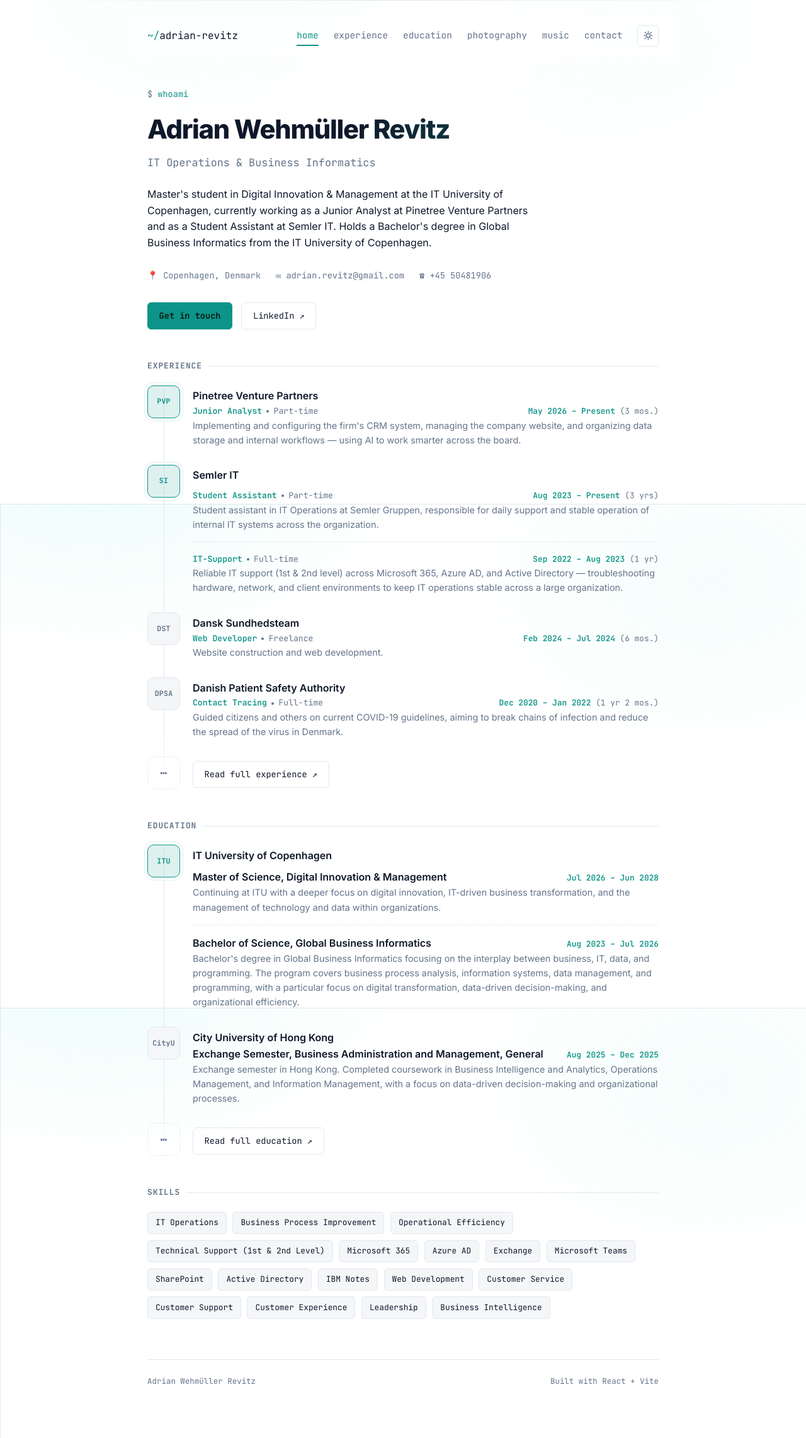
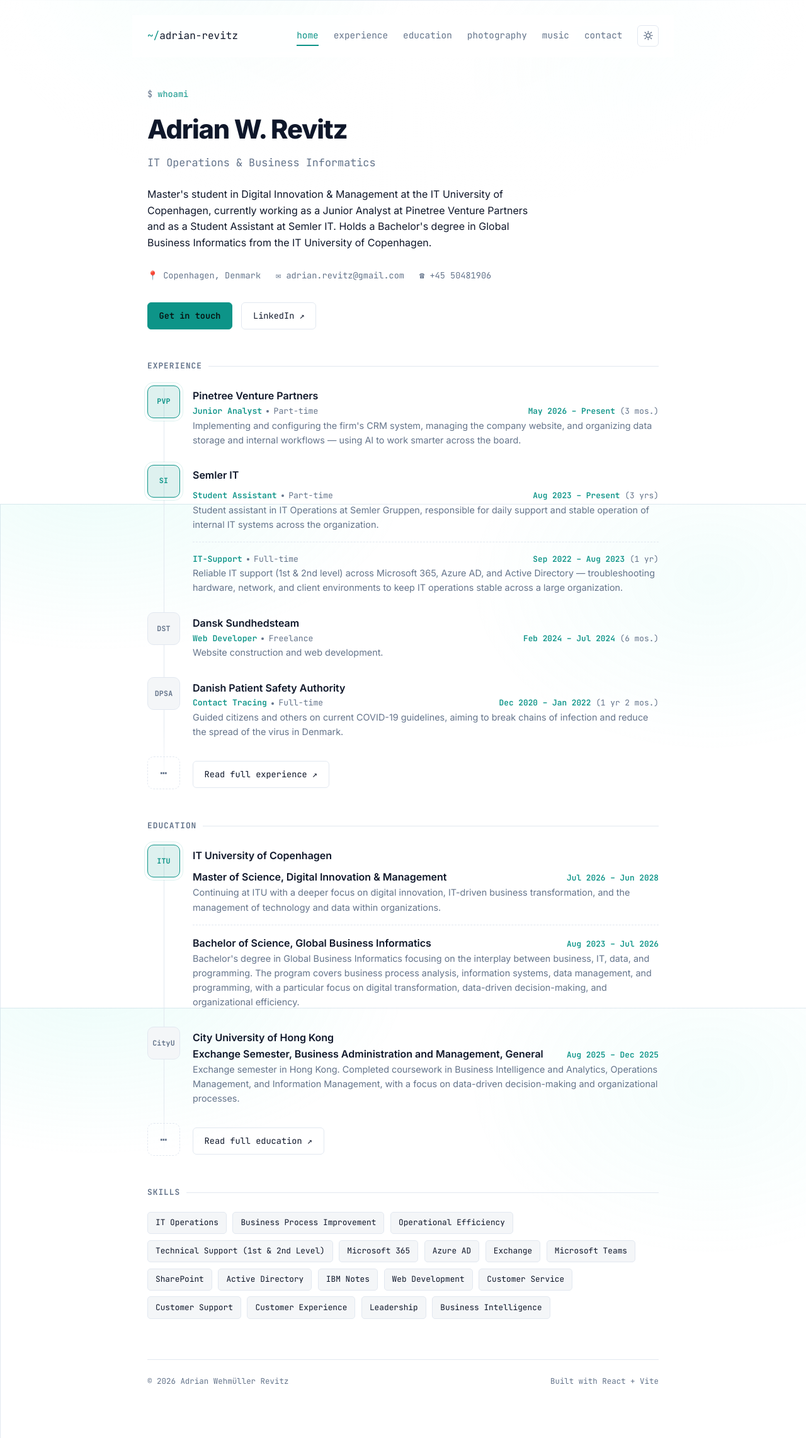
Before and after one commit to AdrianRevitz/adrian-revitz-cv, a React (Vite) app: page / in a window 1280 px wide. Shown: the whole page at 63% size. Built offline with nearby package versions, Linux system fonts and the light colour scheme.

Commit message:
Shorten header name, add copyright year to footer
Home page heading now shows "Adrian W. Revitz" (new profile.shortName
field) while the footer keeps the full name, prefixed with the
current year.

```diff
--- a/src/components/Footer.jsx
+++ b/src/components/Footer.jsx
@@ -1,9 +1,12 @@
 import { profile } from '../data/cv.js'
 
 export default function Footer() {
+  const year = new Date().getFullYear()
   return (
     <footer className="footer">
-      <span>{profile.name}</span>
+      <span>
+        © {year} {profile.name}
+      </span>
       <span>Built with React + Vite</span>
     </footer>
   )
--- a/src/data/cv.js
+++ b/src/data/cv.js
@@ -1,5 +1,6 @@
 export const profile = {
   name: 'Adrian Wehmüller Revitz',
+  shortName: 'Adrian W. Revitz',
   title: 'IT Operations & Business Informatics',
   tagline: 'Bridging business, data, and technology.',
   location: 'Copenhagen, Denmark',
--- a/src/pages/Home.jsx
+++ b/src/pages/Home.jsx
@@ -15,7 +15,7 @@ export default function Home() {
     <>
       <section>
         <p className="hero-eyebrow">whoami</p>
-        <h1 className="hero-name">{profile.name}</h1>
+        <h1 className="hero-name">{profile.shortName}</h1>
         <p className="hero-title">{profile.title}</p>
         <p className="hero-about">{profile.about}</p>
 
```
